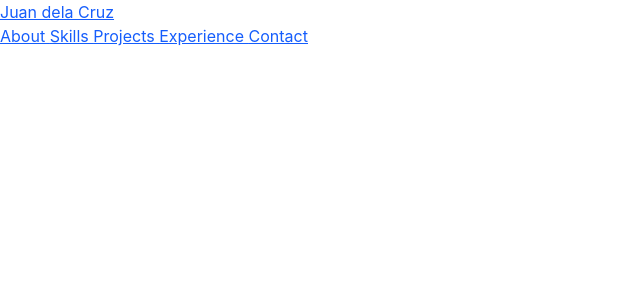
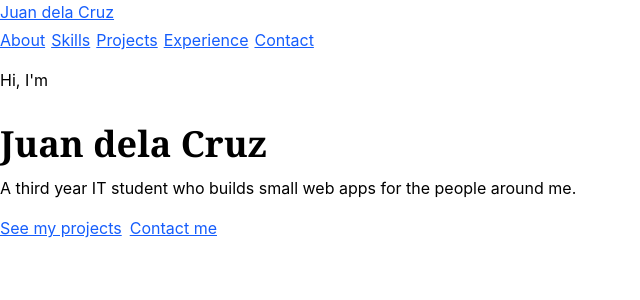
Before and after one commit to angelavemlimos/CSIT340-Lab2-Limos, a React (Vite) app: page / in a window 1280 px wide. Shown: the top 300 px of the page, without its empty margins (0-640 px from the left). Built offline with nearby package versions, Linux system fonts and the light colour scheme.

Commit message:
feat: update Navbar and NavLink styles and add Hero component

```diff
--- a/src/App.jsx
+++ b/src/App.jsx
@@ -1,11 +1,11 @@
 import Navbar from './components/Navbar';
+import Hero from './components/Hero';
 
 export default function App() {
   return (
     <>
     <Navbar />
-    <main className="p-6">
-    </main>
+    <Hero />
     </>
   );
 }
--- a/src/components/Hero.jsx
+++ b/src/components/Hero.jsx
@@ -0,0 +1,22 @@
+export default function Hero() {
+    return (
+        <header id="top" className="mt-4">
+            <p className="text-black font-normal text-base">Hi, I'm</p>
+            <br/>
+            <h1 className="text-4xl font-bold font-serif my-2 text-black">
+                Juan dela Cruz
+            </h1>
+            <p className="text-black font-normal text-base max-w-2xl my-3">
+                A third year IT student who builds small web apps for the people around me.
+            </p>
+            <div className="mt-4">
+                <a href="#projects" className="text-blue-600 underline mr-2">
+                    See my projects
+                </a>
+                <a href="#contact" className="text-blue-600 underline">
+                    Contact me
+                </a>
+            </div>
+        </header>
+    );
+}
--- a/src/components/Navbar.jsx
+++ b/src/components/Navbar.jsx
@@ -5,12 +5,12 @@ export default function Navbar() {
         <nav>
             <div>
                 <a href="#top" className="text-blue-600 underline">Juan dela Cruz</a>
-                <div className="text-blue-600 underline">
-                    <NavLink href="#about" label="About " />
-                    <NavLink href="#skills" label="Skills " />
-                    <NavLink href="#projects" label="Projects " />
-                    <NavLink href="#experience" label="Experience " />
-                    <NavLink href="#contact" label="Contact " />
+                <div className="mt-1">
+                    <NavLink href="#about" label="About" />
+                    <NavLink href="#skills" label="Skills" />
+                    <NavLink href="#projects" label="Projects" />
+                    <NavLink href="#experience" label="Experience" />
+                    <NavLink href="#contact" label="Contact" />
                 </div>
             </div>
         </nav>
--- a/src/components/Navlink.jsx
+++ b/src/components/Navlink.jsx
@@ -1,6 +1,6 @@
 export default function NavLink({ href, label }) {
     return (
-        <a href={href}>
+        <a href={href} className="text-blue-600 underline mr-1.5">
             {label}
         </a>
     );
```
